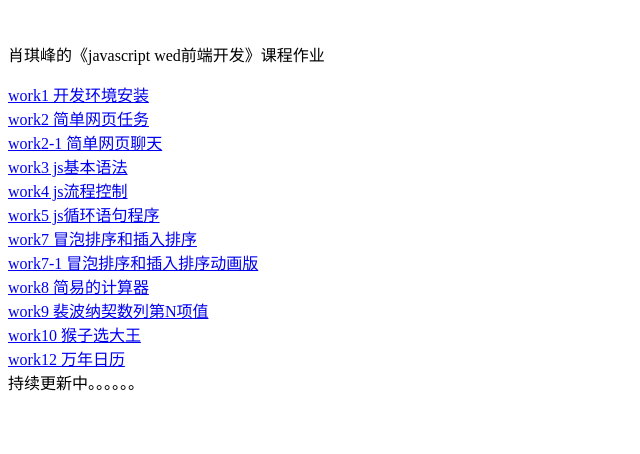
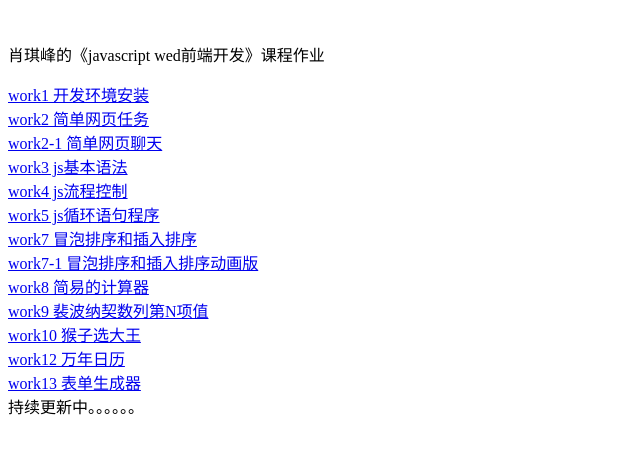
Before and after one commit to xiao-8810/jswork, a plain HTML site: page index.html in a window 1280 px wide. Shown: the whole page, without its empty margins (0-640 px from the left). Drawn offline with Linux system fonts and the light colour scheme.

Commit message:
Add files via upload

```diff
--- a/index.html
+++ b/index.html
@@ -19,6 +19,7 @@
        <a href='work9/index.html'>work9 裴波纳契数列第N项值</a><br>
        <a href='work10/index.html'>work10 猴子选大王</a><br>
        <a href='work12/index.html'>work12 万年日历</a><br>
+       <a href='work13/index.html'>work13 表单生成器</a><br>
        持续更新中。。。。。。
     </body>
 </html>
```
